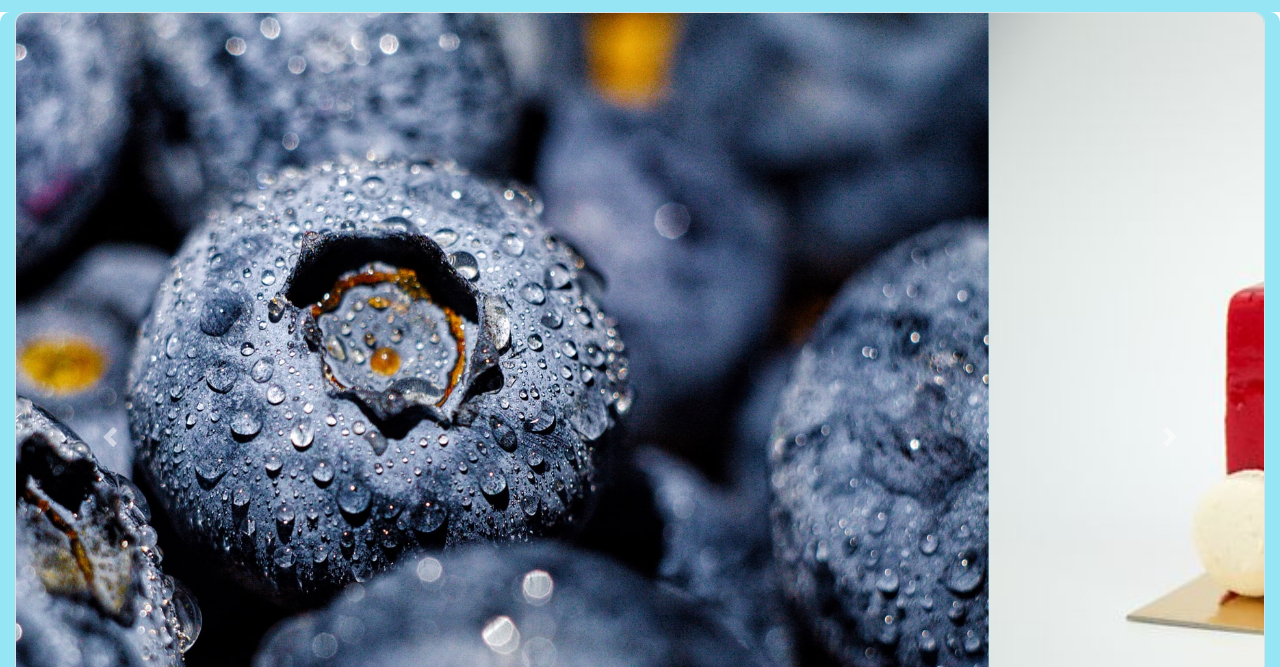
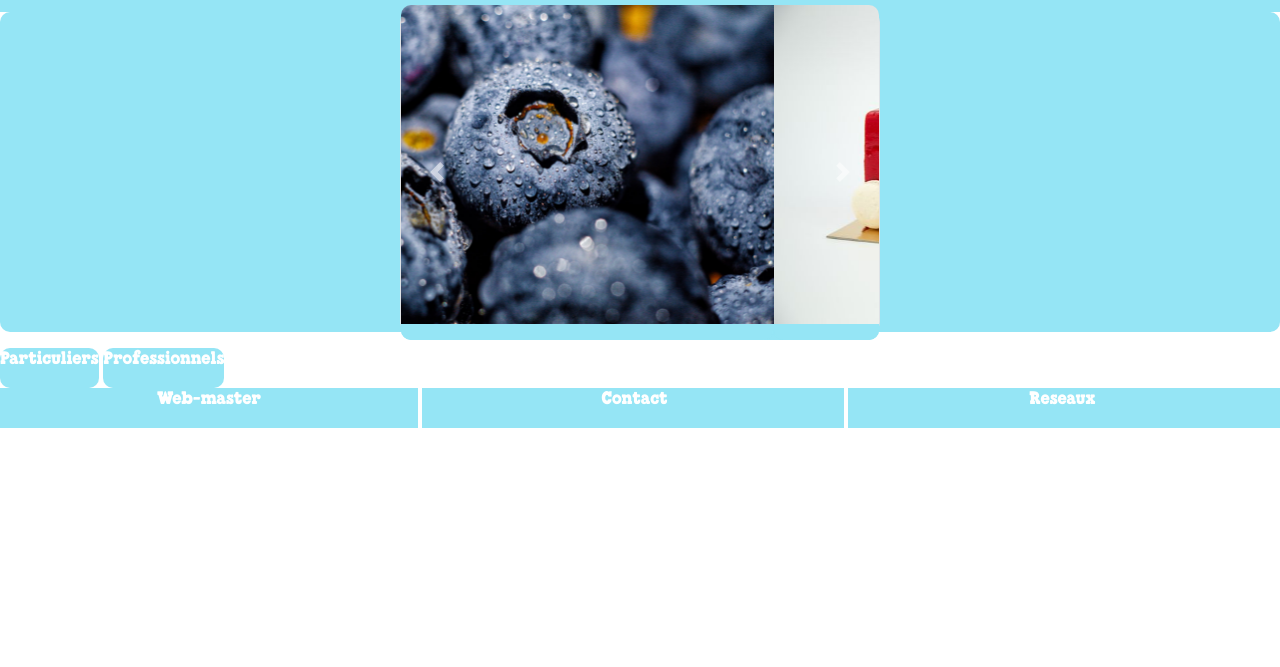
Before and after one commit to Naiizey/SAE1.05, a plain HTML site: page index.html in a window 1280 px wide. Shown: the part 133-800 px from the top of the page. Drawn offline with nearby package versions, Linux system fonts and the light colour scheme.

Commit message:
ajout carousel css

```diff
--- a/main-style.css
+++ b/main-style.css
@@ -1,3 +1,8 @@
+@font-face{
+    font-family: "Chunk Rethunk";
+    src: url("./chunk-rethunk.ttf");
+}
+
 body{
     font-family: 'Clear Sans Regular',Sans-serif;
     position: center;
@@ -5,7 +10,39 @@ body{
     background-color: #FFEDD0;
 }
 
-@font-face{
-    font-family: "Chunk Rethunk";
-    src: url("./chunk-rethunk.ttf");
+#myCarousel {
+    font-family: 'Chunk Rethunk';
 }
+
+.carousel-caption {
+    visibility: hidden;
+}
+
+
+.carousel-item-active{
+    width: 240px;
+    height: 160px;
+}
+
+.carousel{
+    position: absolute;
+    width: 30em;
+    height: 320px;
+}
+
+.carousel-item figure {
+	background: rgba(245, 191, 179, .7);
+}
+.carousel-item figure img {
+	opacity: 1;
+	-webkit-transition: .3s ease-in-out;
+	transition: .3s ease-in-out;
+}
+
+.carousel-item figure:hover img {
+	opacity: 0.2;
+}
+
+.carousel-item figure:hover div {
+	visibility: visible;
+}
```
